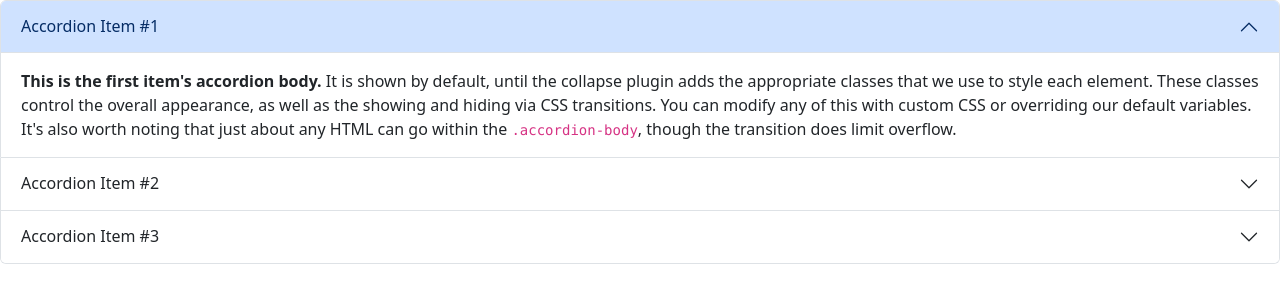
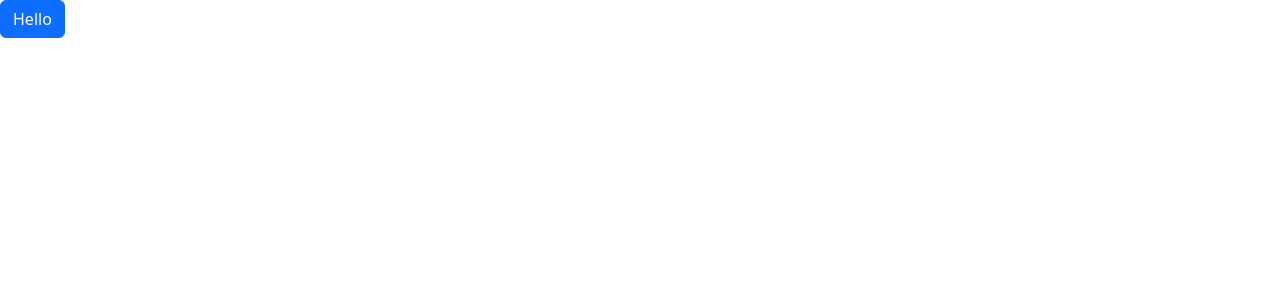
Before and after one commit to MrAghaei/7host-interveiw-task, a Next.js app: page / in a window 1280 px wide. Shown: the top 302 px of the page. Built offline with nearby package versions, Linux system fonts and the light colour scheme.

Commit message:
[#1-ADD] custom-colors (#1)

```diff
--- a/src/app/globals.scss
+++ b/src/app/globals.scss
@@ -1,12 +1,16 @@
 
-$primary: #1c4a8d;
-$secondary: #00ff00;
+$primary: #2140D4;
+$secondary: #08C056;
 $success: #28a745;
 $info: #17a2b8;
 $warning: #ffc107;
 $danger: #dc3545;
-$light: #f8f9fa;
-$dark: #343a40;
+$light: #FAFBFF ;
+$dark: #222222 ;
 
 
+//#4C5D77
+//#7E8186
+//#00006D
+//#4F4F4F
 @import '~bootstrap/scss/bootstrap';
--- a/src/app/page.tsx
+++ b/src/app/page.tsx
@@ -1,96 +1,7 @@
 export default function Home() {
   return (
-    <div className="accordion" id="accordionExample">
-      <div className="accordion-item">
-        <h2 className="accordion-header text-primary">
-          <button
-            className="accordion-button"
-            type="button"
-            data-bs-toggle="collapse"
-            data-bs-target="#collapseOne"
-            aria-expanded="true"
-            aria-controls="collapseOne"
-          >
-            Accordion Item #1
-          </button>
-        </h2>
-        <div
-          id="collapseOne"
-          className="accordion-collapse collapse show"
-          data-bs-parent="#accordionExample"
-        >
-          <div className="accordion-body">
-            <strong>This is the first item's accordion body.</strong> It is
-            shown by default, until the collapse plugin adds the appropriate
-            classes that we use to style each element. These classes control the
-            overall appearance, as well as the showing and hiding via CSS
-            transitions. You can modify any of this with custom CSS or
-            overriding our default variables. It's also worth noting that just
-            about any HTML can go within the <code>.accordion-body</code>,
-            though the transition does limit overflow.
-          </div>
-        </div>
-      </div>
-      <div className="accordion-item">
-        <h2 className="accordion-header">
-          <button
-            className="accordion-button collapsed"
-            type="button"
-            data-bs-toggle="collapse"
-            data-bs-target="#collapseTwo"
-            aria-expanded="false"
-            aria-controls="collapseTwo"
-          >
-            Accordion Item #2
-          </button>
-        </h2>
-        <div
-          id="collapseTwo"
-          className="accordion-collapse collapse"
-          data-bs-parent="#accordionExample"
-        >
-          <div className="accordion-body">
-            <strong>This is the second item's accordion body.</strong> It is
-            hidden by default, until the collapse plugin adds the appropriate
-            classes that we use to style each element. These classes control the
-            overall appearance, as well as the showing and hiding via CSS
-            transitions. You can modify any of this with custom CSS or
-            overriding our default variables. It's also worth noting that just
-            about any HTML can go within the <code>.accordion-body</code>,
-            though the transition does limit overflow.
-          </div>
-        </div>
-      </div>
-      <div className="accordion-item">
-        <h2 className="accordion-header">
-          <button
-            className="accordion-button collapsed"
-            type="button"
-            data-bs-toggle="collapse"
-            data-bs-target="#collapseThree"
-            aria-expanded="false"
-            aria-controls="collapseThree"
-          >
-            Accordion Item #3
-          </button>
-        </h2>
-        <div
-          id="collapseThree"
-          className="accordion-collapse collapse"
-          data-bs-parent="#accordionExample"
-        >
-          <div className="accordion-body">
-            <strong>This is the third item's accordion body.</strong> It is
-            hidden by default, until the collapse plugin adds the appropriate
-            classes that we use to style each element. These classes control the
-            overall appearance, as well as the showing and hiding via CSS
-            transitions. You can modify any of this with custom CSS or
-            overriding our default variables. It's also worth noting that just
-            about any HTML can go within the <code>.accordion-body</code>,
-            though the transition does limit overflow.
-          </div>
-        </div>
-      </div>
+    <div>
+      <div className="btn btn-primary">Hello</div>
     </div>
   );
 }
```
